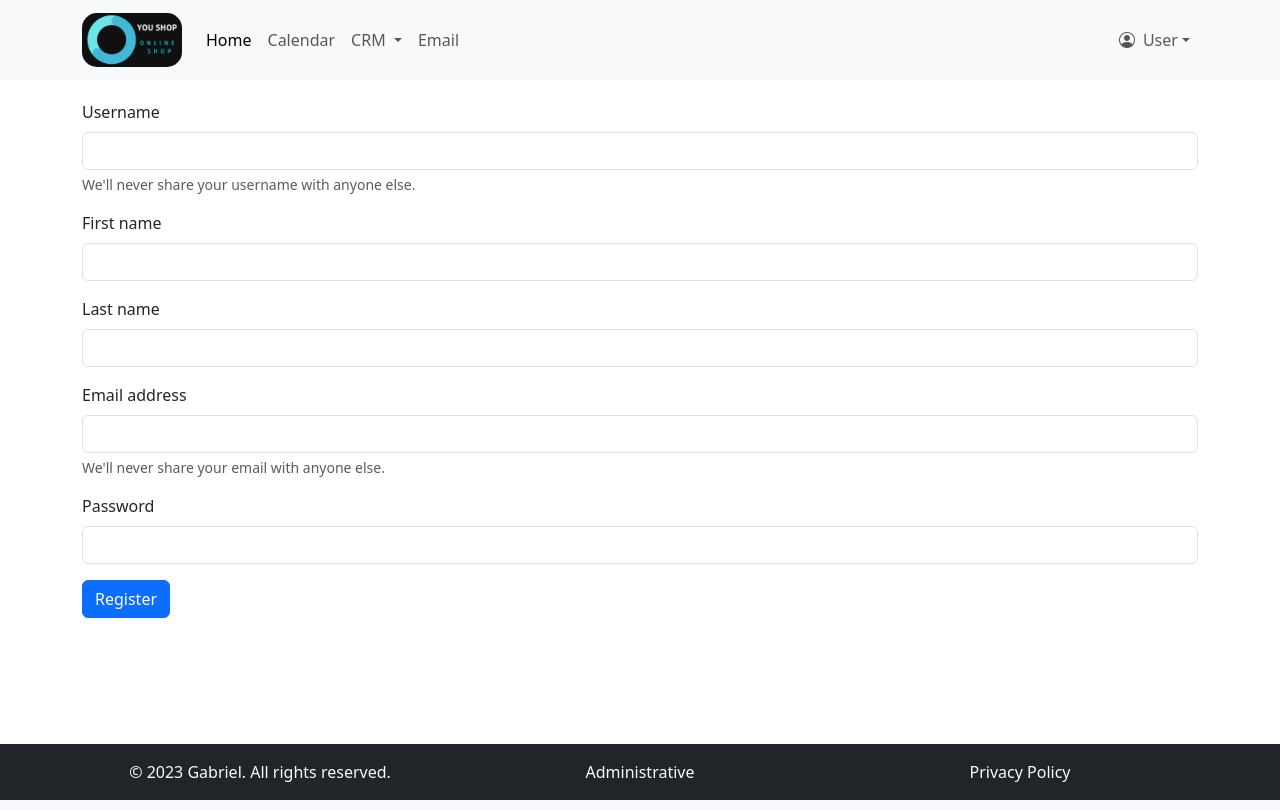
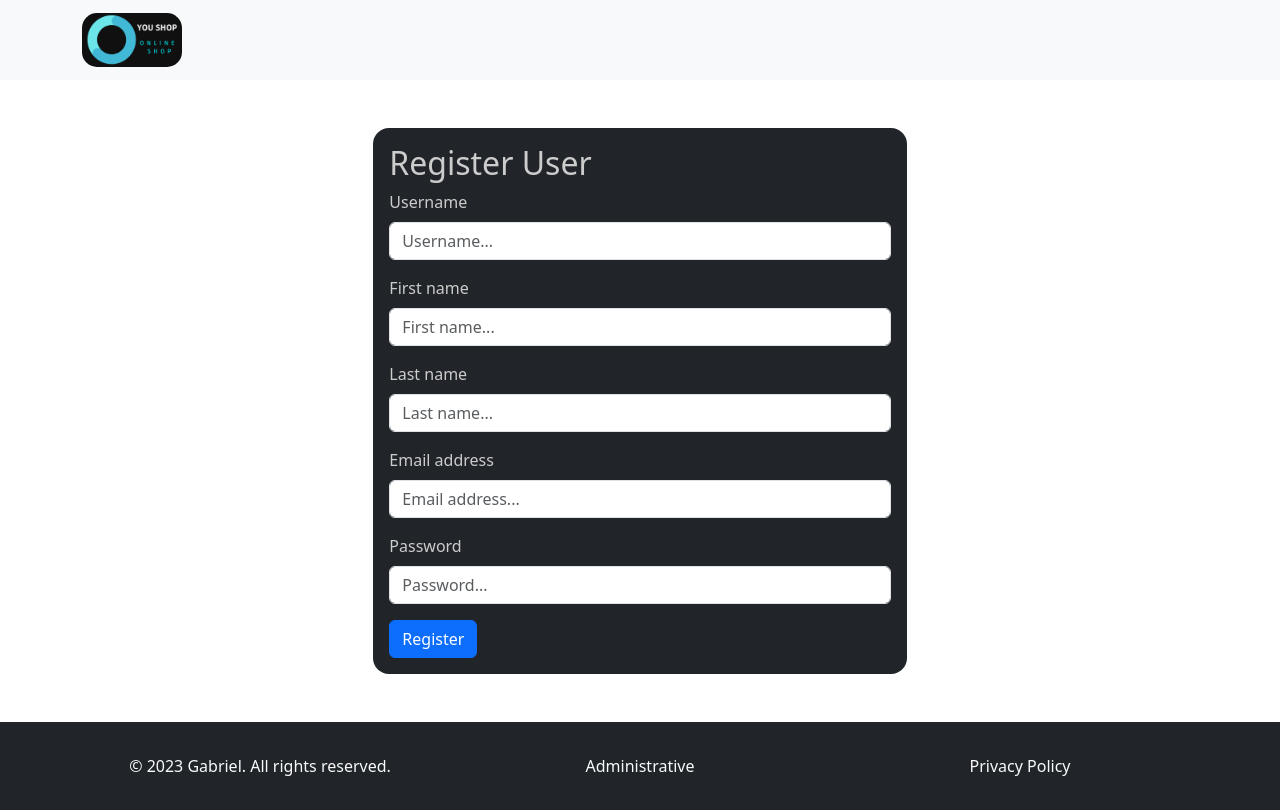
Before and after one commit to GabrielVasconceloss/-simple-login-screen, a Django app: template templates/register.html in a window 1280 px wide. Run offline with Django 4.2, Linux system fonts and the light colour scheme; the template is opened without the code that fills it, so the values that code supplies are empty; some libraries are stand-ins or nearby versions.

Commit message:
Create logout register user

```diff
--- a/templates/index.html
+++ b/templates/index.html
@@ -1,7 +1,7 @@
 {% load static %}
 
 <!DOCTYPE html>
-<html lang="pt-br">
+<html class="h-100" lang="pt-br">
 <head>
         <meta charset="utf-8">
         <meta name="viewport" content="width=device-width, initial-scale=1">
@@ -14,12 +14,13 @@
         <link rel="shortcut icon" type="image/x-icon" href="{% static 'image/logo.ico' %}">
         <link href="https://cdn.jsdelivr.net/npm/bootstrap@5.3.2/dist/css/bootstrap.min.css" rel="stylesheet" integrity="sha384-T3c6CoIi6uLrA9TneNEoa7RxnatzjcDSCmG1MXxSR1GAsXEV/Dwwykc2MPK8M2HN" crossorigin="anonymous">
 </head>
-<body>
+<body class="d-flex flex-column h-100">
         {% block nav %}
           <nav class="navbar navbar-expand-lg bg-body-tertiary">
             <div class="container">
                 <a class="navbar-brand" href="{% url 'home' %}"><img class="logo-navbar" src="{% static 'image/logo_dark_h.png' %}"></a>
                 {% block nav-cont %}
+                    {% if user.is_authenticated %}
                         <button class="navbar-toggler" type="button" data-bs-toggle="collapse" data-bs-target="#navbarSupportedContent" aria-controls="navbarSupportedContent" aria-expanded="false" aria-label="Toggle navigation">
                           <span class="navbar-toggler-icon"></span>
                         </button>
@@ -64,6 +65,7 @@
                             </li>
                         </ul>
                         </div>
+                    {% endif %}
                 {% endblock %}
             </div>
           </nav>
@@ -90,7 +92,7 @@
         {% endblock %}
 
         {% block footer %}
-            <footer class="bg-dark text-muted fixed-bottom bg-light">
+            <footer class="footer mt-auto py-3 bg-dark text-muted bg-light p-3">
                 <div class="container">
                     <div class="row py-3">
                         <div class="col-12 col-md-4 text-center text-light text-md-left">
--- a/templates/register.html
+++ b/templates/register.html
@@ -1,31 +1,37 @@
 {% extends 'index.html' %}
 
 {% block content %}
-    <div class="container mg-cv">
+    <div class="container-fluid mt-5 mb-5">
+        <div class="row justify-content-center ">
+            <div class="col-md-5 bg-dark rounded-4 p-3">
+                <div class="card-body">
                     <form action="{% url 'register' %}" method="POST">{% csrf_token %}
+                      <h2 class="label-white" > Register User  </h2>
                       <div class="mb-3">
-                    <label for="username" class="form-label">Username</label>
-                    <input type="text" class="form-control" name="username" id="username" aria-describedby="username">
-                    <div id="username" class="form-text">We'll never share your username with anyone else.</div>
+                        <label for="username" class="form-label label-white">Username</label>
+                        <input type="text" class="form-control" placeholder="Username..." name="username" id="username" aria-describedby="username">
                       </div>
                       <div class="mb-3">
-                    <label for="firstname" class="form-label">First name</label>
-                    <input type="text" class="form-control" name="firstname" id="firstname" aria-describedby="firstname">
+                        <label for="firstname" class="form-label label-white">First name</label>
+                        <input type="text" class="form-control" placeholder="First name..." name="firstname" id="firstname" aria-describedby="firstname">
                       </div>
                       <div class="mb-3">
-                    <label for="lastname" class="form-label">Last name</label>
-                    <input type="text" class="form-control" name="lastname" id="lastname" aria-describedby="lastname">
+                        <label for="lastname" class="form-label label-white">Last name</label>
+                        <input type="text" class="form-control" placeholder="Last name..." name="lastname" id="lastname" aria-describedby="lastname">
                       </div>
                       <div class="mb-3">
-                    <label for="email" class="form-label">Email address</label>
-                    <input type="email" class="form-control" name="email" id="email" aria-describedby="emailHelp">
-                    <div id="emailHelp" class="form-text">We'll never share your email with anyone else.</div>
+                        <label for="email" class="form-label label-white">Email address</label>
+                        <input type="email" class="form-control" placeholder="Email address..." name="email" id="email" aria-describedby="emailHelp">
                       </div>
                       <div class="mb-3">
-                    <label for="password" class="form-label">Password</label>
-                    <input type="password" class="form-control" name="password" id="password">
+                        <label for="password" class="form-label label-white">Password</label>
+                        <input type="password" placeholder="Password..." class="form-control" name="password" id="password">
                       </div>
                       <button type="submit" class="btn btn-primary">Register</button>
                 </form>
                 </div>
+            </div>
+        </div>
+    </div>
+
 {% endblock %}
--- a/user/urls.py
+++ b/user/urls.py
@@ -3,7 +3,7 @@ from . import views
 
 urlpatterns = [
     path('', views.index_view, name='index'),
-    path('home/', views.Home.as_view(), name='home'),
+    path('home/', views.home, name='home'),
     path('register/', views.register, name='register'),
     path('login/',  views.login, name='login'),
     path('logout/', views.Logout, name='logout'),
--- a/user/views.py
+++ b/user/views.py
@@ -11,8 +11,9 @@ def index_view(request):
     return render(request, 'index.html')
 
 
-class Home(TemplateView):
-    template_name = 'home.html'
+@login_required
+def home(request):
+    return render(request, 'home.html')
 
 
 def register(request):
```
Also changed, not shown: templates/login.html (+10 -6 lines), db.sqlite3, static/css/style.css (line endings or trailing spaces). Lines whose indentation alone changed are shown as unchanged.
